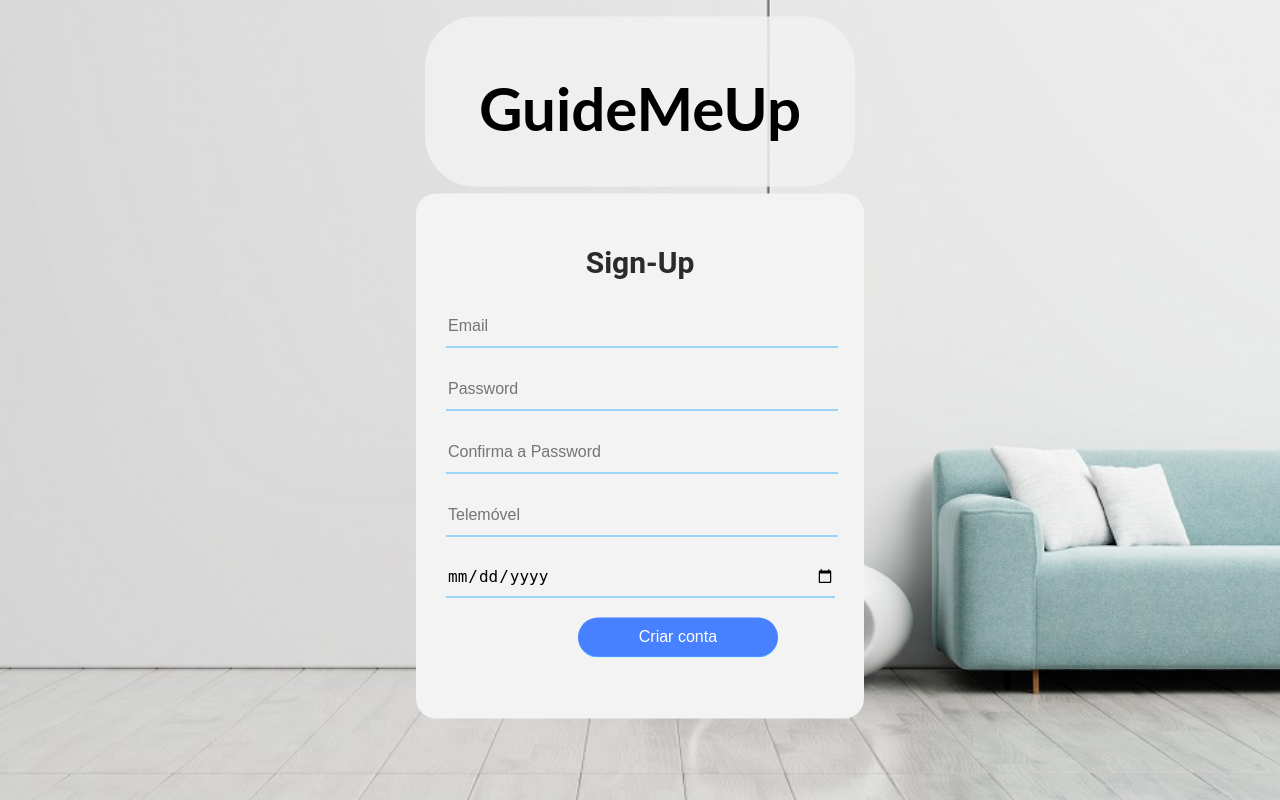
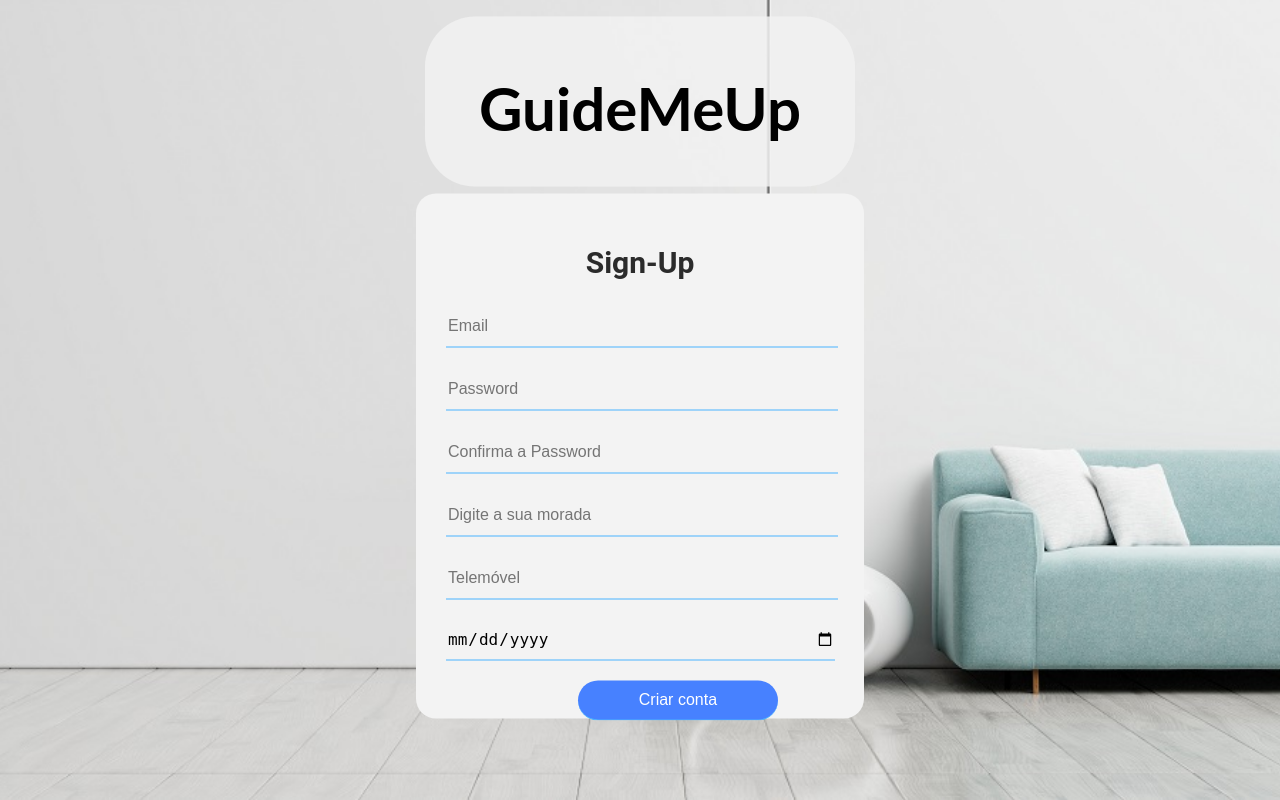
Before and after one commit to TymeRod/AS-705, a Flask app: page /regist/ in a window 1280 px wide. Run offline with Flask 3, Linux system fonts and the light colour scheme.

Commit message:
morada no regist apenas

```diff
--- a/templates/regist.html
+++ b/templates/regist.html
@@ -21,6 +21,7 @@
                 <input type="email" placeholder="Email" name="email">
                 <input type="password" placeholder="Password" name="password">
                 <input type="password" placeholder="Confirma a Password" name="conf">
+                <input type="address" placeholder="Digite a sua morada" name="conf">
                 <input type="tel" placeholder="Telemóvel" name="tel">
                 <input type="date"placeholder="Data" name="date">
                 <input type="submit" id="login-btn" value="Criar conta"style="width: 200px; background-color: rgb(71, 129, 255); border-radius: 50px; margin-left: 34% ; color:white; cursor: pointer;" >
```
